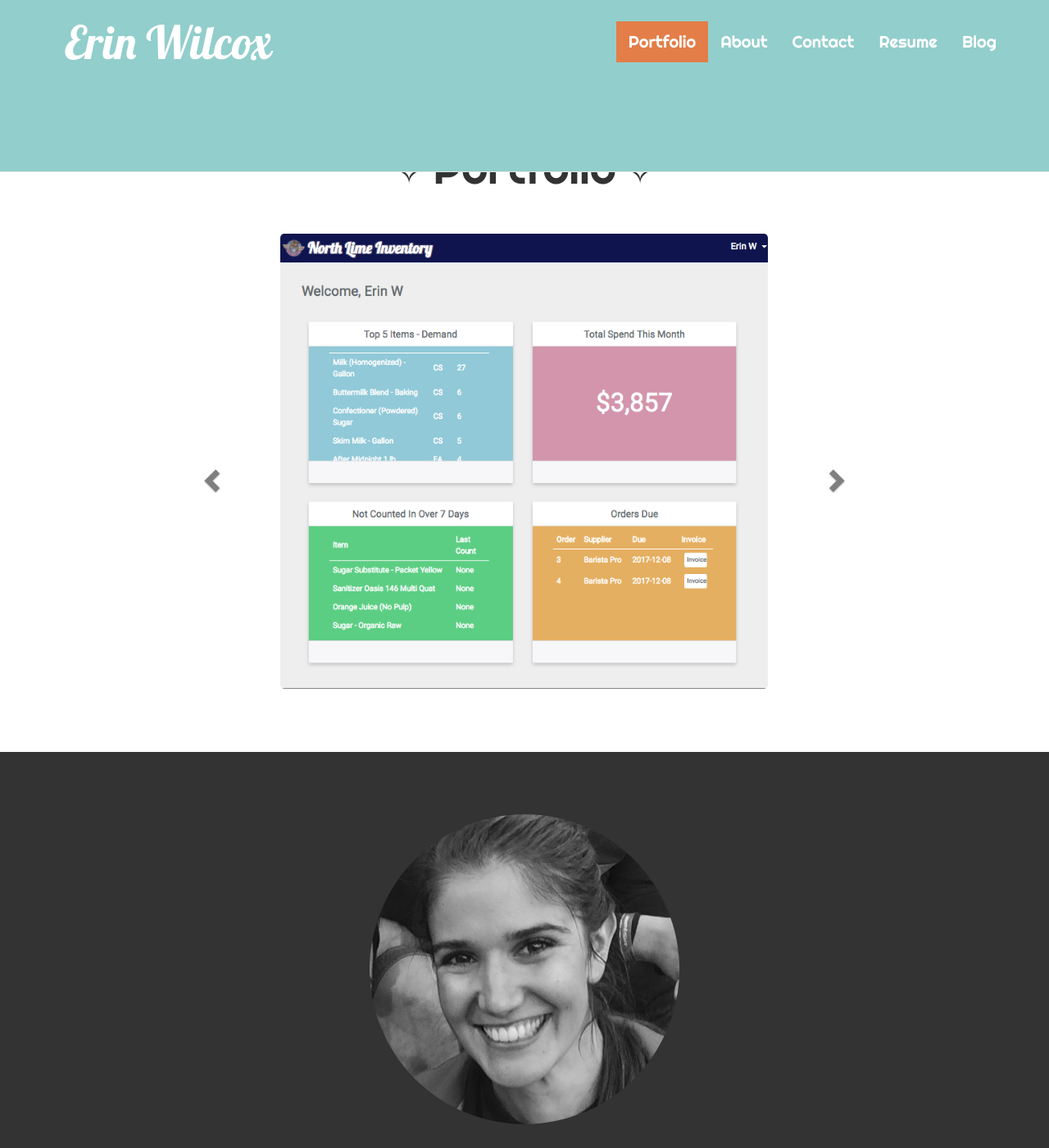
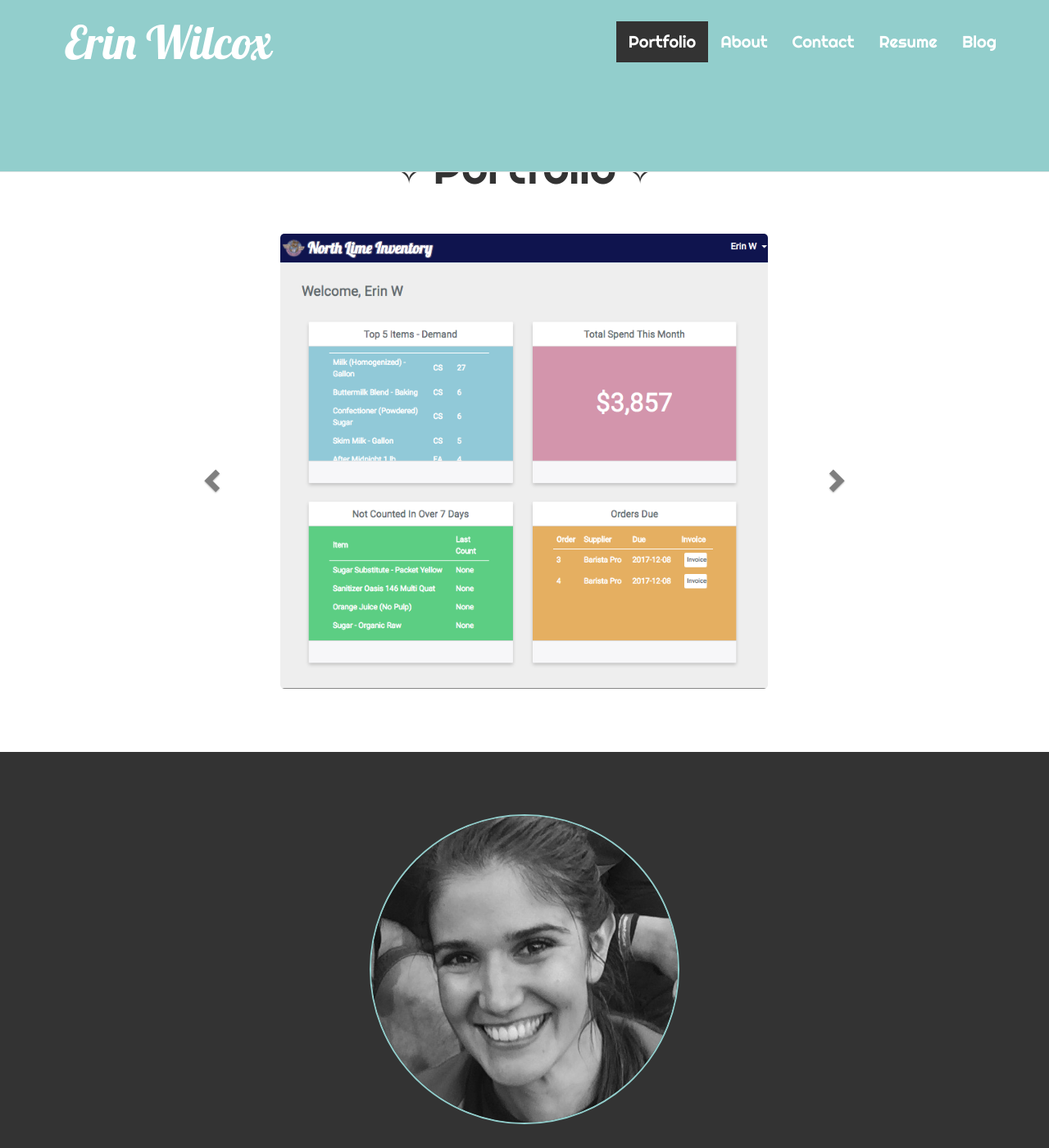
Before and after one commit to brookin8/brookin8.github.io, a Jekyll site: the page built from index.html, in a window 1280 px wide and 1400 px high. Shown: the whole window at 82% size. Built offline with Jekyll 4.4.1, drawn with Linux system fonts in a browser that asks for light colours; nearby versions of some CDN libraries; some web fonts are replaced.

Commit message:
Updates styling in header

```diff
--- a/_includes/header.html
+++ b/_includes/header.html
@@ -61,7 +61,7 @@ body.container {
 
 a.blogLinkFormat {
       text-decoration:none;
-      color:#E37E49;
+      color:#333333;
     }
 
 a.blogLinkFormat:hover {
@@ -76,18 +76,18 @@ a.nav.nav-item.nav-link {
 
 .navbar-default .navbar-nav>.active>a {
   color:#fff;
-  background-color:#E37E49;
+  background-color:#333333;
 }
 
 .navbar-default .navbar-nav>.active>a:hover {
   color:#fff;
-  background-color:#E37E49;
+  background-color:#333333;
 }
 
 
 a.nav.nav-item.nav-link:hover {
     color:#fff;
-  background-color:#E37E49;
+  background-color:#333333;
     }
 
 #nameHeader {
@@ -99,6 +99,8 @@ a.nav.nav-item.nav-link:hover {
     width:30%;
     margin-left:auto;
     margin-right:auto;
+    border:2px solid #92CECC;
+    border-radius:100%;
     }
 
     #portfolioSection {
@@ -130,8 +132,8 @@ a.nav.nav-item.nav-link:hover {
     }
 
     #sendButton {
-      background-color:#E37E49;
-      border-color: #E37E49;
+      background-color:#333333;
+      border-color: #333333;
     }
 
     #contactMe {
@@ -212,6 +214,8 @@ a.nav.nav-item.nav-link:hover {
           }
           .aboutImage {
             width:50%;
+            border:2px solid #92CECC;
+            border-radius:100%;
           }
 
           #aboutMeText {
```
